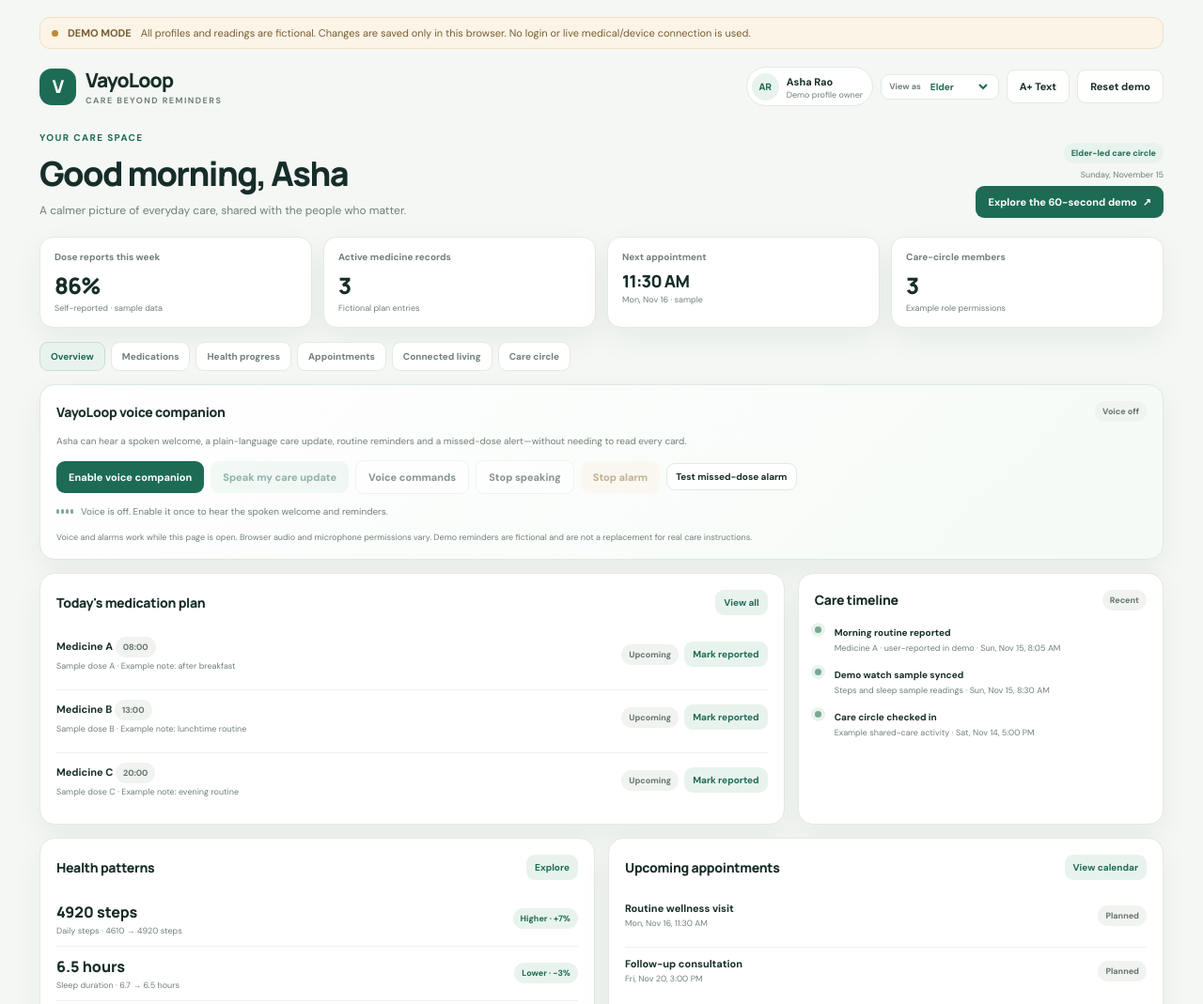
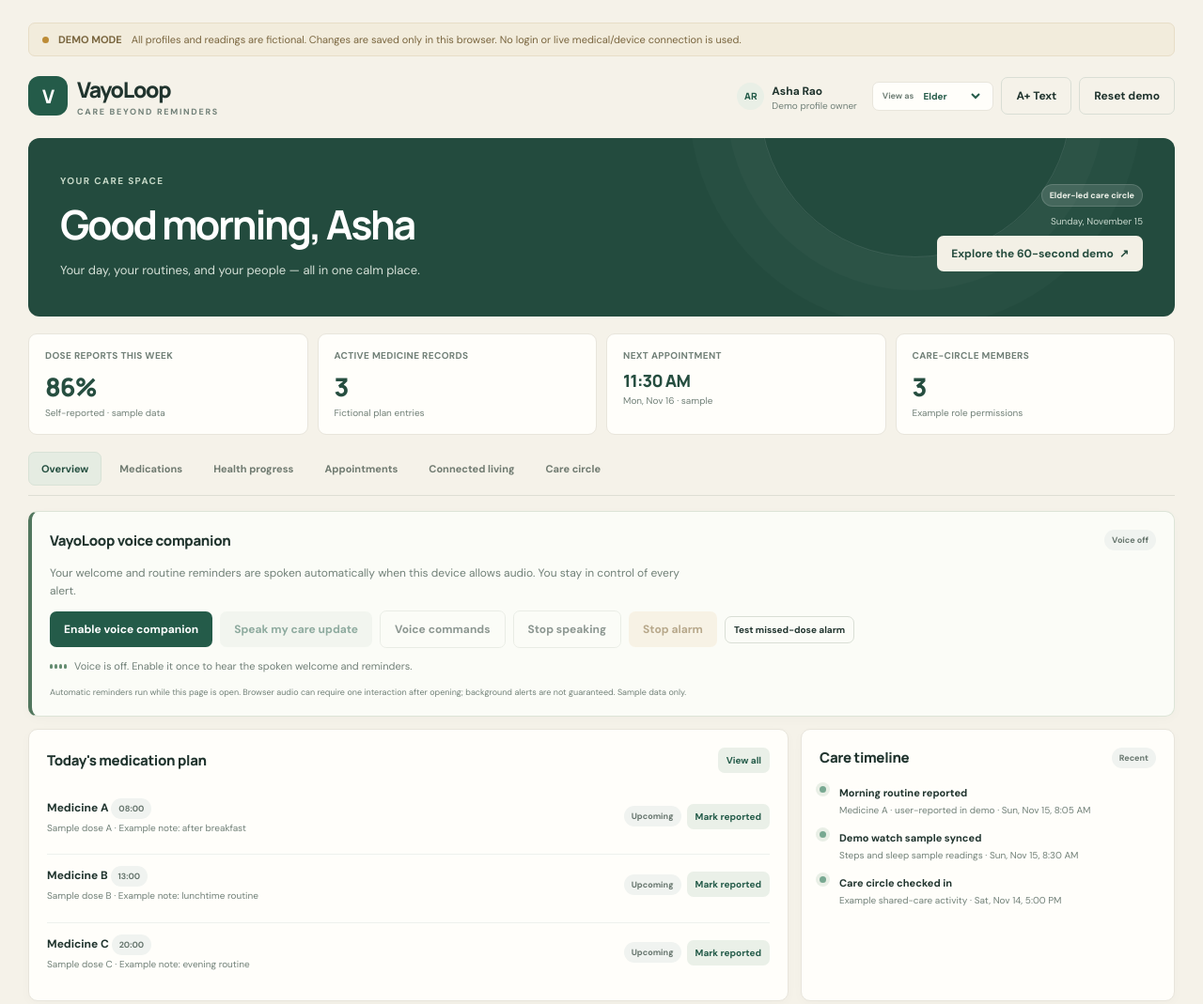
Before and after one commit to manjunathjadav360-rgb/VayoLoop, a website: page index.html in a window 1280 px wide. Shown: the top 1069 px of the page at 94% size. Drawn offline with Linux system fonts and the light colour scheme.

Commit message:
Refresh VayoLoop interface and concise welcome

```diff
--- a/index.html
+++ b/index.html
@@ -38,6 +38,70 @@ body.large-text{font-size:17px}body.large-text .item strong,body.large-text .car
 @media(max-width:500px){.tour-card{padding:19px}.tour-card h2{font-size:19px}}
 @media(max-width:820px){.journey-grid{grid-template-columns:repeat(2,minmax(0,1fr))}.statgrid{grid-template-columns:repeat(2,minmax(0,1fr))}.wide,.side,.half,.third{grid-column:span 12}.hero{align-items:start;flex-direction:column}.hero-right{align-items:start}.top{align-items:flex-start}.shell{padding:14px 12px 23px}}
 @media(max-width:440px){.journey-grid{grid-template-columns:1fr 1fr}.stat{font-size:21px}.card{padding:14px}.top{flex-direction:column}.top-actions{width:100%;justify-content:space-between}.tabs{gap:5px}.tabs button{padding:8px 9px}.fieldrow{grid-template-columns:1fr}}
+
+/* VayoLoop visual refresh — calm, editorial and accessible */
+:root{--ink:#20342e;--muted:#718078;--line:#e8e5dc;--paper:#f5f2e9;--white:#fffefa;--green:#245b49;--green2:#326e58;--mint:#e9efe6;--pale:#f8f7f1;--amber:#916a32;--amber-bg:#f8f0df;--red:#a74d45;--blue:#496d83;--shadow:0 8px 24px rgba(38,51,39,.045)}
+body{background:var(--paper);color:var(--ink);font-size:15px}
+.shell{max-width:1320px;padding:24px 30px 38px}
+.demo-strip{background:#f2ecdc;border-color:#e7ddc7;color:#79653e;border-radius:7px;padding:10px 14px;font-size:11px}
+.top{margin-bottom:22px}
+.brand{font-size:23px;letter-spacing:-.055em}
+.mark{width:42px;height:42px;border-radius:12px;background:var(--green);font-size:20px}
+.brand-tag{letter-spacing:.19em;font-size:9px}
+.user-chip{border:0;background:transparent;padding:4px 8px 4px 4px}
+.user-chip strong{font-size:12px}
+.user-chip small{font-size:10px}
+.role-switch{border-radius:7px;background:var(--white);padding:7px 10px}
+.btn{border-radius:7px;padding:11px 15px;font-size:12px;box-shadow:none}
+.btn:hover{transform:translateY(-1px);box-shadow:0 5px 12px rgba(26,61,45,.10)}
+.btn.light{background:#eaf0e8}
+.btn.ghost{background:transparent;border-color:#d9ded5}
+.btn.warn{background:#f5ead5;color:#765622}
+.hero{position:relative;overflow:hidden;isolation:isolate;align-items:center;min-height:190px;padding:30px 34px;margin:0 0 18px;border-radius:12px;background:#234b3e;color:#fff}
+.hero:after{content:"";position:absolute;z-index:-1;width:330px;height:330px;border:1px solid rgba(255,255,255,.10);border-radius:50%;right:9%;top:-205px;box-shadow:0 0 0 35px rgba(255,255,255,.025),0 0 0 75px rgba(255,255,255,.02)}
+.hero .eyebrow{color:#c7d9c8;font-size:10px}
+.hero h1{font-size:clamp(29px,4vw,43px);font-weight:700;letter-spacing:-.055em;color:#fff;margin:10px 0}
+.hero-copy{color:#d6e1d8;font-size:13px;max-width:480px;line-height:1.6}
+.hero-right{align-items:flex-end;gap:9px}
+.hero-right .pill{background:rgba(255,255,255,.12);color:#f1f4ec;border:1px solid rgba(255,255,255,.15)}
+.hero-right .muted{color:#c8d8ce!important;font-size:10px!important}
+.hero-right .btn{background:#f3f0e6;color:#264c3e}
+.statgrid{gap:10px;margin-bottom:18px}
+.statcard{background:var(--white);border:1px solid var(--line);border-radius:9px;padding:16px 17px;box-shadow:none}
+.statlabel{font-size:10px;letter-spacing:.035em;text-transform:uppercase}
+.stat{font-size:27px;margin:8px 0 3px;color:#264e40}
+.statnote{font-size:10px}
+.tabs{gap:5px;margin-bottom:16px;border-bottom:1px solid #deded4;padding-bottom:10px}
+.tabs button{background:transparent;border:1px solid transparent;padding:10px 13px;border-radius:7px;color:#6f7a70;font-size:11px}
+.tabs button.active{background:#e5ece2;color:#244f40;border-color:#d8e2d6}
+.grid{gap:13px}
+.card{background:var(--white);border:1px solid var(--line);border-radius:10px;padding:19px;box-shadow:0 3px 12px rgba(44,54,43,.025)}
+.card h2{font-size:15px;font-weight:750}
+.card h3{font-size:13px}
+.cardhead{margin-bottom:15px}
+.voice-card{background:#fbfcf7;border-color:#dce4d7;border-left:4px solid #52775e}
+.voice-card>p{font-size:12px!important;max-width:700px}
+.voice-actions{gap:8px}
+.voice-status{font-size:11px}
+.voice-wave i{background:#648c70}
+.missed-banner{border-radius:8px;padding:13px 14px;font-size:11px}
+.item{padding:12px 0}
+.item strong{font-size:12px}
+.item small{font-size:10px}
+.empty{font-size:12px;border-radius:8px}
+.field{background:#fffefa;border-radius:7px;font-size:12px;padding:12px}
+.notice{font-size:11px;border-radius:8px}
+.trend strong{font-size:18px}
+.journey-step{background:#f8f7f0;border-radius:8px;padding:15px}
+.journey-step strong{font-size:12px}
+.journey-step small{font-size:10px}
+.barrow{font-size:10px}
+.timeline-item strong,.member-info strong{font-size:11px}
+.timeline-item small,.member-info small{font-size:10px}
+.foot{font-size:10px}
+@media(max-width:820px){.shell{padding:14px 13px 28px}.hero{padding:24px 21px;min-height:0}.hero-right{align-items:flex-start}.hero:after{right:-190px}.statgrid{gap:8px}.card{padding:15px}}
+@media(max-width:440px){.hero{border-radius:9px;padding:22px 18px}.hero h1{font-size:30px}.statcard{padding:12px}.stat{font-size:23px}.tabs{overflow-x:auto;flex-wrap:nowrap;padding-bottom:8px}.tabs button{white-space:nowrap;flex:none}.top-actions{gap:5px}.user-chip{padding-left:0}.role-switch{padding:5px 7px}}
+
 </style>
 </head>
 <body>
@@ -53,7 +117,7 @@ body.large-text{font-size:17px}body.large-text .item strong,body.large-text .car
     </div>
   </header>
   <section class="hero">
-    <div><div class="eyebrow">Your care space</div><h1 id="greeting">Good morning, Asha</h1><p class="hero-copy">A calmer picture of everyday care, shared with the people who matter.</p></div>
+    <div><div class="eyebrow">Your care space</div><h1 id="greeting">Hi Asha, welcome back.</h1><p class="hero-copy">Your day, your routines, and your people — all in one calm place.</p></div>
     <div class="hero-right"><span class="pill">Elder-led care circle</span><span class="muted" style="font-size:9px" id="todayLabel"></span><button id="startTour" class="btn" type="button">Explore the 60-second demo <span aria-hidden="true">↗</span></button></div>
   </section>
 
@@ -77,18 +141,18 @@ body.large-text{font-size:17px}body.large-text .item strong,body.large-text .car
     <div class="grid">
       <article class="card full voice-card">
         <div class="cardhead"><h2>VayoLoop voice companion</h2><span id="voiceBadge" class="pill neutral voice-badge">Voice off</span></div>
-        <p class="muted" style="font-size:10px;line-height:1.55;margin-bottom:12px">Asha can hear a spoken welcome, a plain-language care update, routine reminders and a missed-dose alert—without needing to read every card.</p>
+        <p class="muted" style="font-size:10px;line-height:1.55;margin-bottom:12px">Your welcome and routine reminders are spoken automatically when this device allows audio. You stay in control of every alert.</p>
         <div class="voice-actions">
-          <button id="enableVoice" class="btn" type="button">Enable voice companion</button>
+          <button id="enableVoice" class="btn" type="button">Resume voice &amp; sound</button>
           <button id="readHealth" class="btn light" type="button" disabled>Speak my care update</button>
           <button id="voiceCommands" class="btn ghost" type="button" disabled>Voice commands</button>
           <button id="stopSpeech" class="btn ghost" type="button" disabled>Stop speaking</button>
           <button id="stopAlarm" class="btn warn" type="button" disabled>Stop alarm</button>
           <button id="testMissedDose" class="btn ghost small" type="button">Test missed-dose alarm</button>
         </div>
-        <div class="voice-status"><span id="voiceWave" class="voice-wave" aria-hidden="true"><i></i><i></i><i></i><i></i></span><span id="voiceStatus" aria-live="polite">Voice is off. Enable it once to hear the demo greeting and allow spoken reminders.</span></div>
+        <div class="voice-status"><span id="voiceWave" class="voice-wave" aria-hidden="true"><i></i><i></i><i></i><i></i></span><span id="voiceStatus" aria-live="polite">Voice companion starts automatically where browser audio permission allows it.</span></div>
         <div id="missedDoseNotice" class="missed-banner hidden"><div><strong id="missedDoseTitle">A sample dose needs attention</strong><span id="missedDoseText">A scheduled demo dose is past its reminder window.</span></div><button id="acknowledgeAlert" class="btn warn small" type="button">Stop and review</button></div>
-        <div class="muted section" style="font-size:9px">Voice and alarms work while this page is open. Browser audio and microphone permissions vary. Demo reminders are fictional and are not a replacement for real care instructions.</div>
+        <div class="muted section" style="font-size:9px">Automatic reminders run while this page is open. Browser audio can require one interaction after opening; background alerts are not guaranteed. Sample data only.</div>
       </article>
       <article class="card wide">
         <div class="cardhead"><h2>Today's medication plan</h2><button class="btn light small" data-go="medications">View all</button></div>
```
